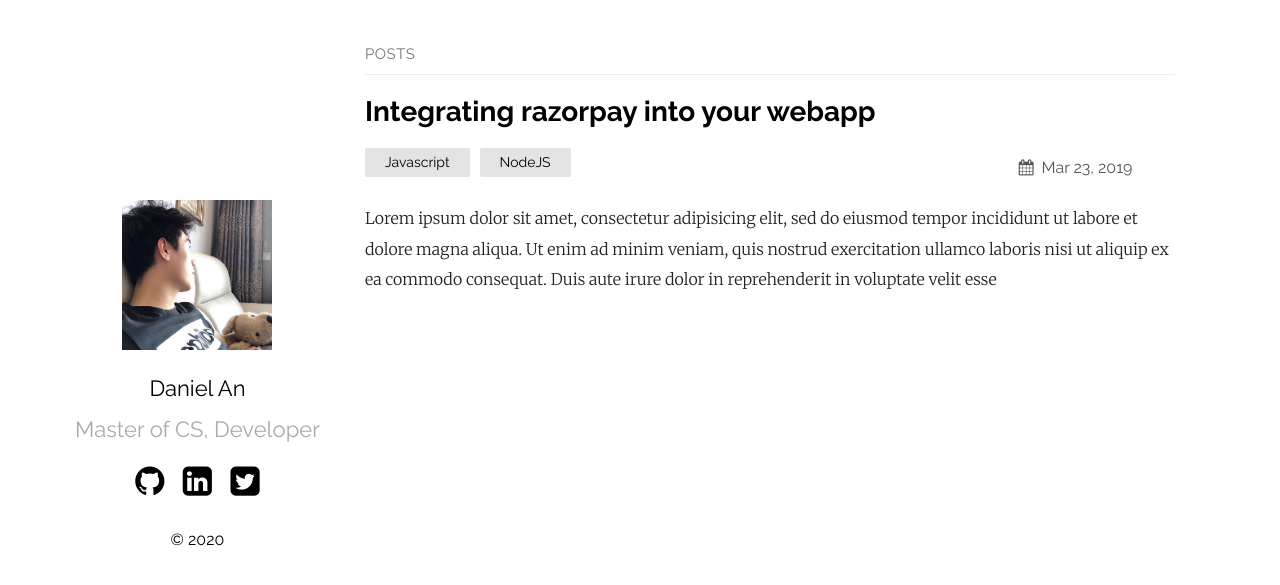
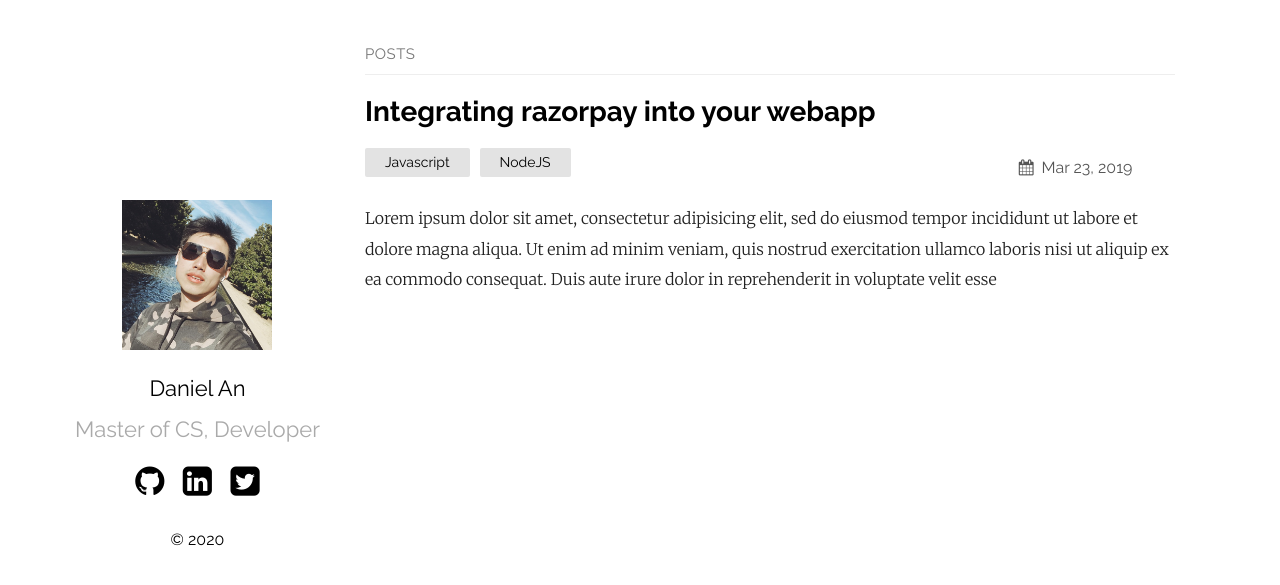
Before and after one commit to ankouichi/ankouichi.github.io, a Jekyll site: the page built from index.md, in a window 1280 px wide. Shown: the top 585 px of the page. Built offline with Jekyll 4.4.1, drawn with Linux system fonts in a browser that asks for light colours.

Commit message:
replace portfolio

```diff
--- a/_layouts/default.html
+++ b/_layouts/default.html
@@ -6,7 +6,7 @@
   <body>
     <main class="container">
       <section class="about">
-        <a href="/"><img src="https://raw.githubusercontent.com/ankouichi/ankouichi.github.io/master/assets/portfolio.JPG"
+        <a href="/"><img src="https://raw.githubusercontent.com/ankouichi/ankouichi.github.io/master/assets/portfolio.png"
           alt="{{ site.plainwhite.name }}"></a>
         <h2 id="title">
           <a href="/">{{ site.plainwhite.name }}</a>
```
Also changed, not shown: assets/portfolio.JPG (deleted), assets/portfolio.png (added).
